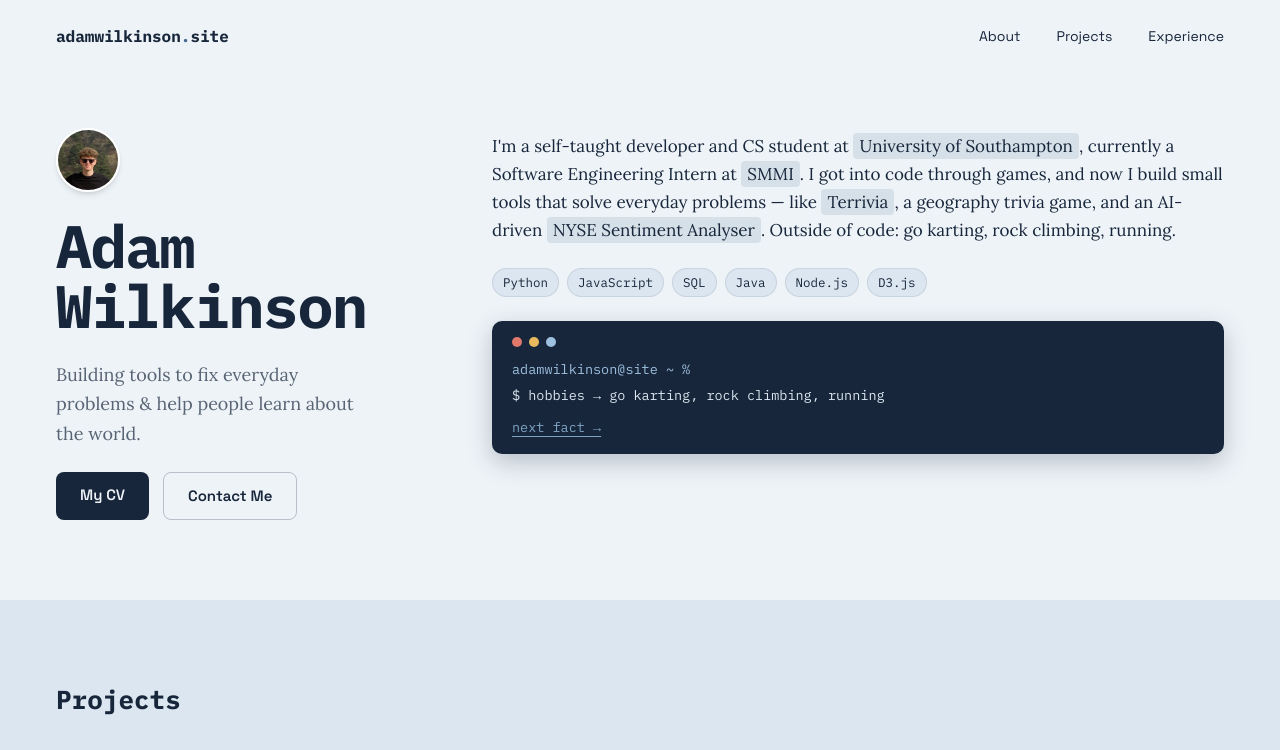
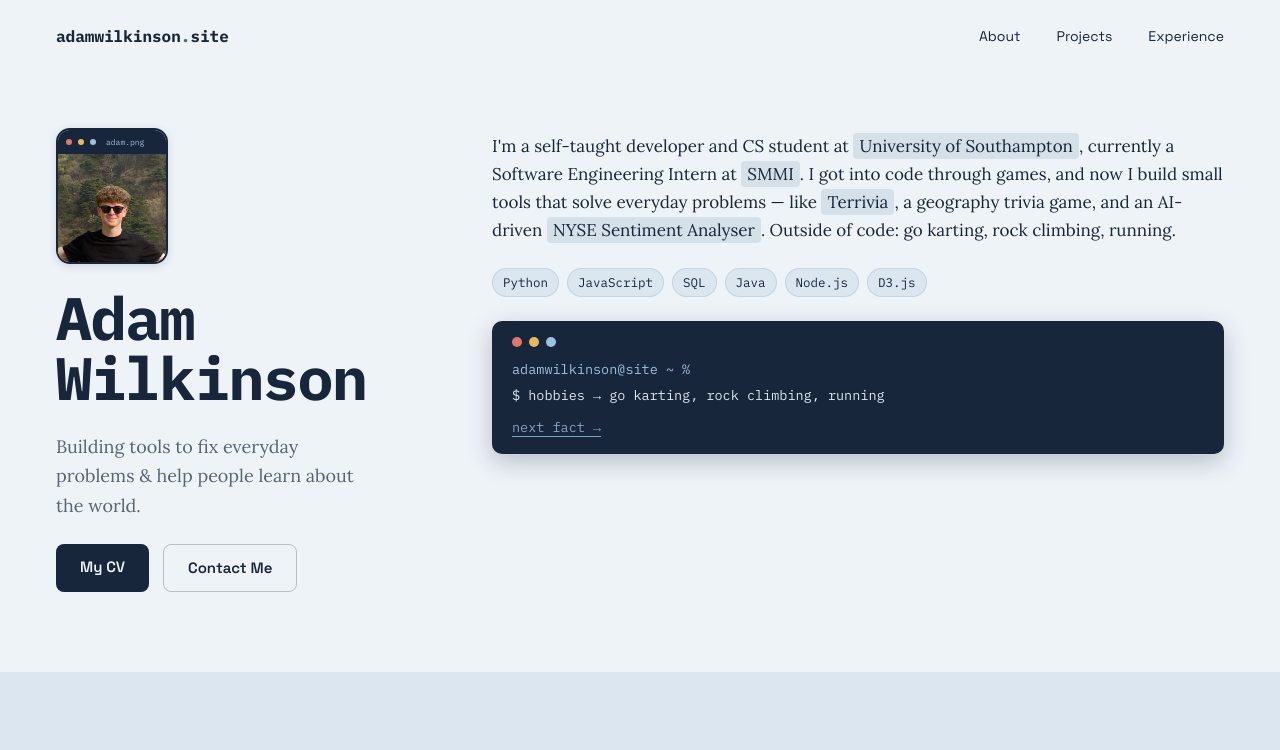
Before and after one commit to AdamWilkinson0/webportfolio, a React (Create React App) app: page / in a window 1280 px wide. Shown: the top 750 px of the page. Built offline with nearby package versions, Linux system fonts and the light colour scheme.

Commit message:
Apply design 6a: editor-window frame on hero photo
Replace the circular avatar with an editor-window frame — dark title bar
with traffic-light dots and an adam.png label above the square photo.

```diff
--- a/src/components/Landing.js
+++ b/src/components/Landing.js
@@ -54,11 +54,19 @@ const Landing = () => {
       <div className="container mx-auto flex flex-col lg:flex-row gap-12 lg:gap-14 items-start">
         {/* Identity column */}
         <div className="lg:flex-none lg:w-[380px] flex flex-col gap-6">
-          <img
-            src="/images/profile.png"
-            alt="Adam Wilkinson"
-            className="w-16 h-16 rounded-full object-cover border-2 border-white shadow-md"
-          />
+          <div className="w-28 rounded-[14px] overflow-hidden border-2 border-baltic-ink shadow-[0_2px_8px_rgba(23,38,58,0.15)]">
+            <div className="bg-baltic-ink px-2 py-1.5 flex items-center gap-1.5">
+              <span className="w-1.5 h-1.5 rounded-full bg-[#e0796a]" />
+              <span className="w-1.5 h-1.5 rounded-full bg-[#e8b95f]" />
+              <span className="w-1.5 h-1.5 rounded-full bg-[#9fc1e0]" />
+              <span className="ml-1 font-mono text-[8px] text-[#9fc1e0]">adam.png</span>
+            </div>
+            <img
+              src="/images/profile.png"
+              alt="Adam Wilkinson"
+              className="w-full aspect-square object-cover block"
+            />
+          </div>
           <h1 className="font-mono font-bold text-5xl md:text-6xl leading-[1.05] tracking-tight text-baltic-ink">
             Adam<br />Wilkinson
           </h1>
```
